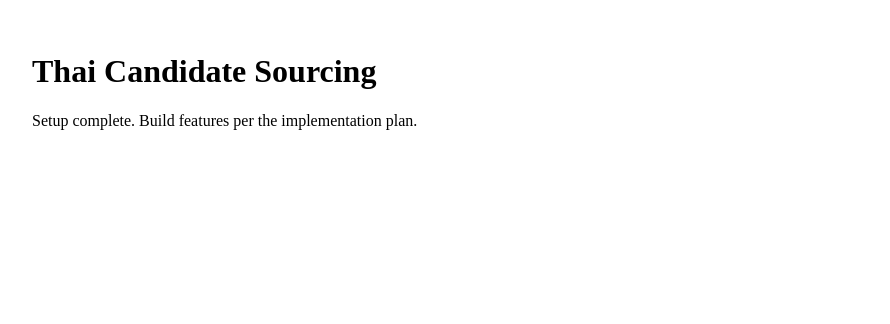
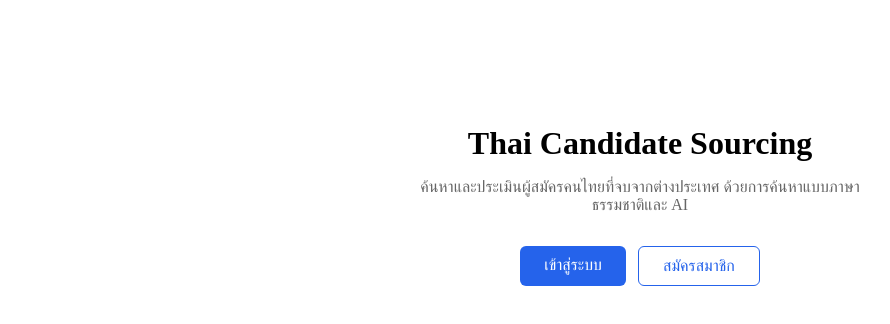
Before and after one commit to S-Tantiroj/job-matching-project, a Next.js app: page / in a window 1280 px wide. Shown: the top 324 px of the page, without its empty margins (0-890 px from the left). Built offline with nearby package versions, Linux system fonts and the light colour scheme; no server answers.

Commit message:
feat: logout button in settings + login/signup landing page

```diff
--- a/app/page.tsx
+++ b/app/page.tsx
@@ -1,8 +1,46 @@
-export default function Home() {
+import Link from 'next/link'
+import { redirect } from 'next/navigation'
+import { getSession } from '@/lib/auth/session'
+
+export const dynamic = 'force-dynamic'
+
+export default async function Home() {
+  // Already signed in → go straight to the app.
+  const session = await getSession()
+  if (session) redirect('/dashboard')
+
   return (
-    <main style={{ padding: 24 }}>
-      <h1>Thai Candidate Sourcing</h1>
-      <p>Setup complete. Build features per the implementation plan.</p>
+    <main style={{ maxWidth: 480, margin: '80px auto', padding: 24, textAlign: 'center' }}>
+      <h1 style={{ marginBottom: 8 }}>Thai Candidate Sourcing</h1>
+      <p style={{ color: '#666', marginBottom: 32 }}>
+        ค้นหาและประเมินผู้สมัครคนไทยที่จบจากต่างประเทศ ด้วยการค้นหาแบบภาษาธรรมชาติและ AI
+      </p>
+      <div style={{ display: 'flex', gap: 12, justifyContent: 'center' }}>
+        <Link
+          href="/login"
+          style={{
+            background: '#2563eb',
+            color: '#fff',
+            padding: '10px 24px',
+            borderRadius: 6,
+            textDecoration: 'none',
+          }}
+        >
+          เข้าสู่ระบบ
+        </Link>
+        <Link
+          href="/signup"
+          style={{
+            border: '1px solid #2563eb',
+            color: '#2563eb',
+            padding: '10px 24px',
+            borderRadius: 6,
+            textDecoration: 'none',
+          }}
+        >
+          สมัครสมาชิก
+        </Link>
+      </div>
     </main>
   )
 }
```
Also changed, not shown: app/(app)/settings/page.tsx (+24 -0 lines).
